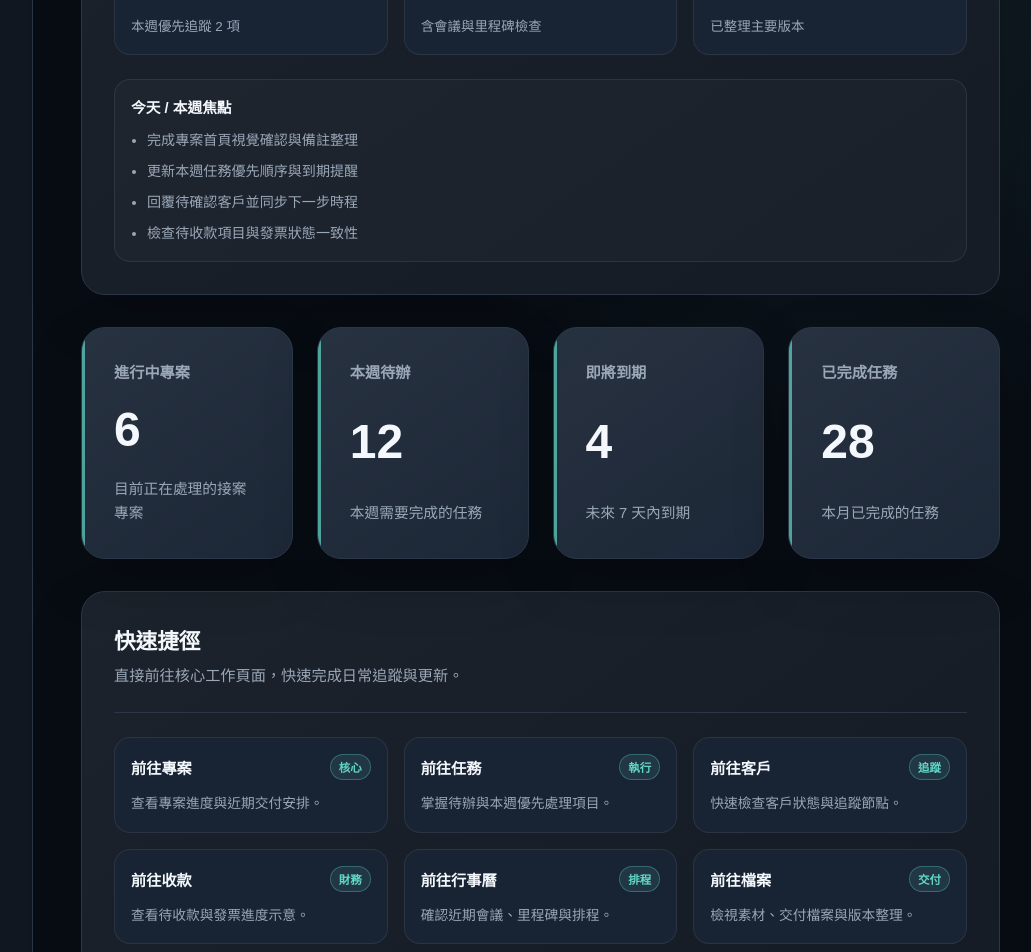
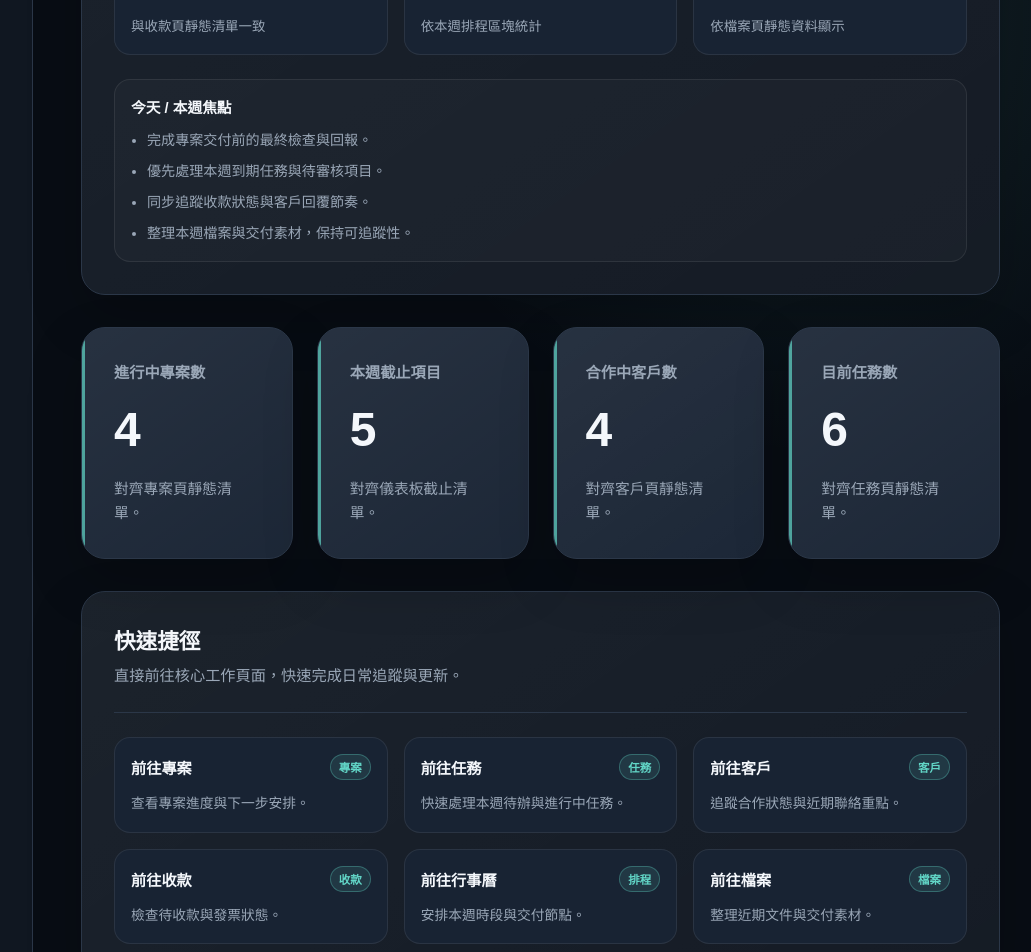
Before and after one commit to Harry-0824/my-brand-workspace, a React (Vite) app: page / in a window 1280 px wide. Shown: the part 720-1672 px from the top of the page, without its empty margins (232-1263 px from the left). Built offline with nearby package versions, Linux system fonts and the light colour scheme.

Commit message:
chore: align dashboard static summary with page data

```diff
--- a/src/components/dashboard/OverviewCards.tsx
+++ b/src/components/dashboard/OverviewCards.tsx
@@ -2,30 +2,30 @@ import styled from "styled-components";
 
 const overviewCards = [
   {
-    title: "進行中專案",
-    value: "6",
-    description: "目前正在處理的接案專案"
+    title: "進行中專案數",
+    value: "4",
+    description: "對齊專案頁靜態清單。"
   },
   {
-    title: "本週待辦",
-    value: "12",
-    description: "本週需要完成的任務"
+    title: "本週截止項目",
+    value: "5",
+    description: "對齊儀表板截止清單。"
   },
   {
-    title: "即將到期",
+    title: "合作中客戶數",
     value: "4",
-    description: "未來 7 天內到期"
+    description: "對齊客戶頁靜態清單。"
   },
   {
-    title: "已完成任務",
-    value: "28",
-    description: "本月已完成的任務"
+    title: "目前任務數",
+    value: "6",
+    description: "對齊任務頁靜態清單。"
   }
 ] as const;
 
 export function OverviewCards() {
   return (
-    <CardsGrid aria-label="儀表板摘要">
+    <CardsGrid aria-label="儀表板概覽卡片">
       {overviewCards.map((card) => (
         <OverviewCard key={card.title}>
           <CardTitle>{card.title}</CardTitle>
--- a/src/components/dashboard/dashboardData.ts
+++ b/src/components/dashboard/dashboardData.ts
@@ -1,54 +1,54 @@
 export const dashboardQuickActions = [
   {
     title: "前往專案",
-    description: "查看專案進度與近期交付安排。",
+    description: "查看專案進度與下一步安排。",
     to: "/projects",
-    tag: "核心"
+    tag: "專案"
   },
   {
     title: "前往任務",
-    description: "掌握待辦與本週優先處理項目。",
+    description: "快速處理本週待辦與進行中任務。",
     to: "/tasks",
-    tag: "執行"
+    tag: "任務"
   },
   {
     title: "前往客戶",
-    description: "快速檢查客戶狀態與追蹤節點。",
+    description: "追蹤合作狀態與近期聯絡重點。",
     to: "/clients",
-    tag: "追蹤"
+    tag: "客戶"
   },
   {
     title: "前往收款",
-    description: "查看待收款與發票進度示意。",
+    description: "檢查待收款與發票狀態。",
     to: "/invoices",
-    tag: "財務"
+    tag: "收款"
   },
   {
     title: "前往行事曆",
-    description: "確認近期會議、里程碑與排程。",
+    description: "安排本週時段與交付節點。",
     to: "/calendar",
     tag: "排程"
   },
   {
     title: "前往檔案",
-    description: "檢視素材、交付檔案與版本整理。",
+    description: "整理近期文件與交付素材。",
     to: "/files",
-    tag: "交付"
+    tag: "檔案"
   }
 ] as const;
 
 export const dashboardWorkspaceSnapshot = [
-  { label: "進行中專案", value: "4", note: "本週有 2 個交付節點" },
-  { label: "待處理任務", value: "12", note: "其中 4 項為高優先" },
-  { label: "合作中客戶", value: "4", note: "1 位待回覆確認" },
-  { label: "待收款項目", value: "3", note: "本週優先追蹤 2 項" },
-  { label: "近期行程", value: "5", note: "含會議與里程碑檢查" },
-  { label: "可交付檔案", value: "17", note: "已整理主要版本" }
+  { label: "進行中專案數", value: "4", note: "與專案頁靜態清單一致" },
+  { label: "目前任務數", value: "6", note: "與任務頁靜態清單一致" },
+  { label: "合作中客戶數", value: "4", note: "與客戶頁靜態清單一致" },
+  { label: "收款項目數", value: "4", note: "與收款頁靜態清單一致" },
+  { label: "本週時程項目", value: "5", note: "依本週排程區塊統計" },
+  { label: "近期檔案數", value: "17", note: "依檔案頁靜態資料顯示" }
 ] as const;
 
 export const dashboardWeekFocus = [
-  "完成專案首頁視覺確認與備註整理",
-  "更新本週任務優先順序與到期提醒",
-  "回覆待確認客戶並同步下一步時程",
-  "檢查待收款項目與發票狀態一致性"
+  "完成專案交付前的最終檢查與回報。",
+  "優先處理本週到期任務與待審核項目。",
+  "同步追蹤收款狀態與客戶回覆節奏。",
+  "整理本週檔案與交付素材，保持可追蹤性。"
 ] as const;
```
Also changed, not shown: 1 other file (tests, documents, lock files or other folders).
